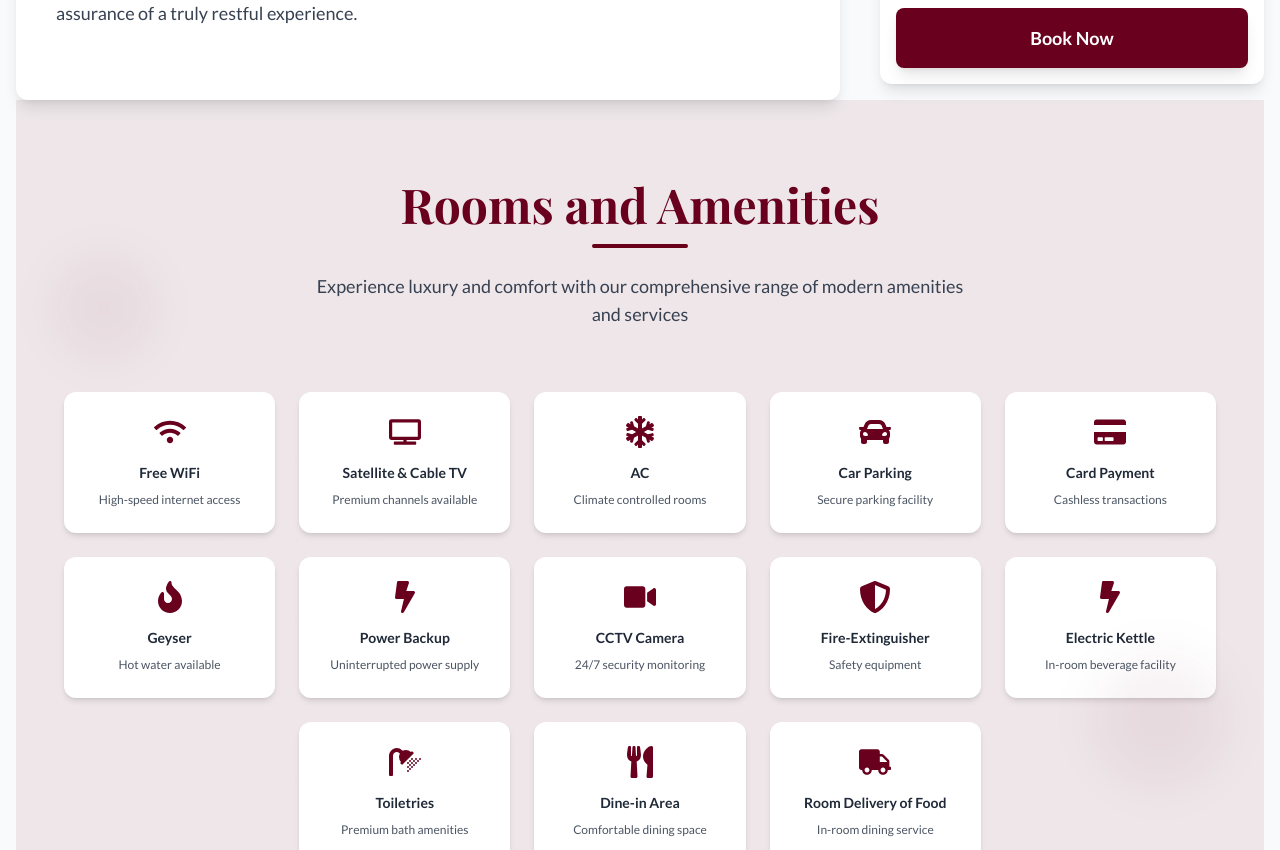
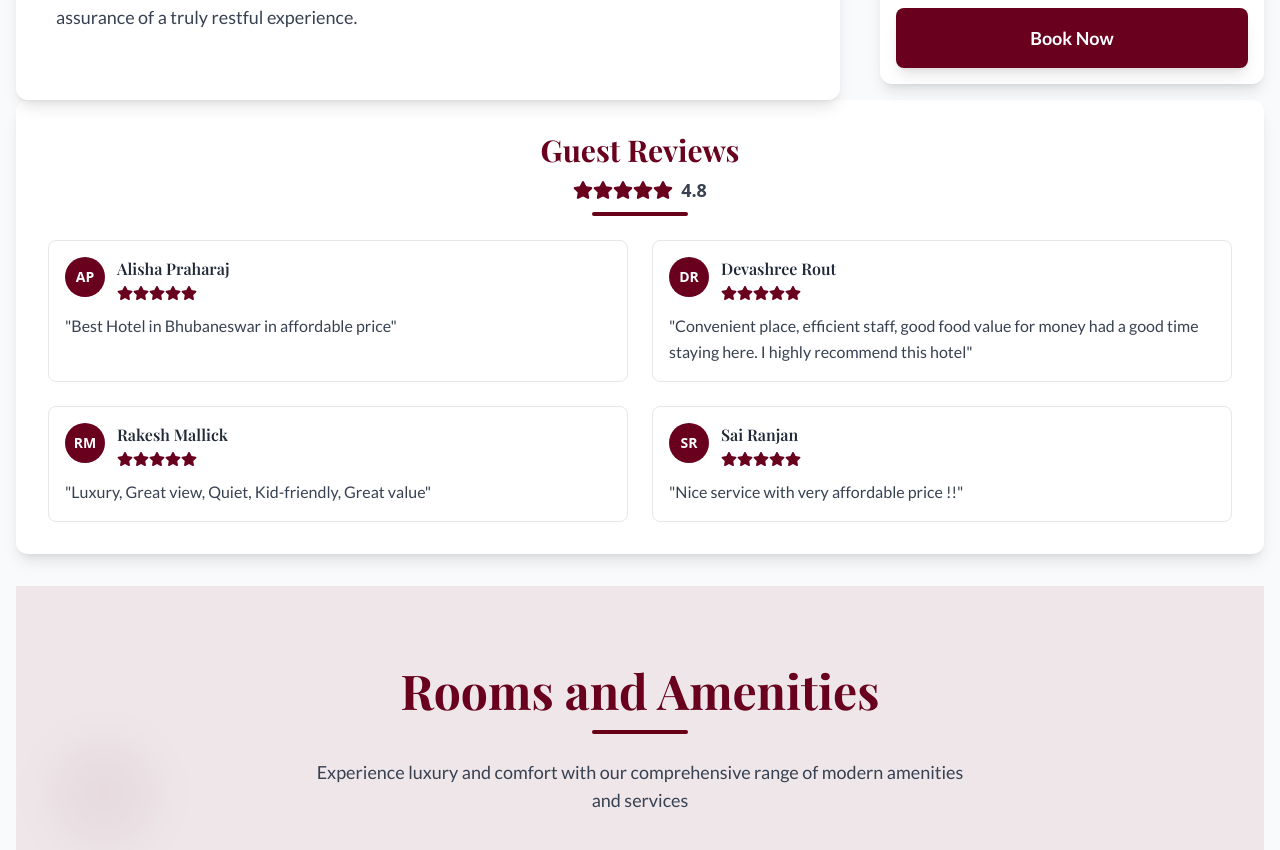
Before and after one commit to enlivenresidency/Enliven-residency, a React (Vite) app in the folder frontend/: page /enliven-niladri in a window 1280 px wide. Shown: the part 1126-1976 px from the top of the page. Built offline with nearby package versions, Linux system fonts and the light colour scheme.

Commit message:
added review section and some minor changes

```diff
--- /dev/null
+++ b/frontend/src/components/NiladriReviews.jsx
@@ -0,0 +1,100 @@
+// components/NiladriReviews.jsx
+import React from 'react';
+import { FaStar } from 'react-icons/fa';
+
+const NiladriReviews = () => {
+  const reviews = [
+    {
+      id: 1,
+      name: "Alisha Praharaj",
+      rating: 5,
+      text: "Best Hotel in Bhubaneswar in affordable price"
+    },
+    {
+      id: 2,
+      name: "Devashree Rout",
+      rating: 5,
+      text: "Convenient place, efficient staff, good food value for money had a good time staying here. I highly recommend this hotel"
+    },
+    {
+      id: 3,
+      name: "Rakesh Mallick",
+      rating: 5,
+      text: "Luxury, Great view, Quiet, Kid-friendly, Great value"
+    },
+    {
+      id: 4,
+      name: "Sai Ranjan",
+      rating: 5,
+      text: "Nice service with very affordable price !!"
+    }
+  ];
+
+  const averageRating = 4.8;
+
+  return (
+    <div className="w-full bg-white rounded-xl shadow-lg p-6 md:p-8 mb-8">
+      {/* Header */}
+      <div className="text-center mb-6">
+        <h2 className="text-2xl md:text-3xl font-bold font-heading text-primary mb-2">
+          Guest Reviews
+        </h2>
+        <div className="flex items-center justify-center gap-2 mb-2">
+          <div className="flex items-center">
+            {[...Array(5)].map((_, i) => (
+              <FaStar
+                key={i}
+                className={`w-5 h-5 ${
+                  i < Math.floor(averageRating)
+                    ? 'text-primary'
+                    : i === Math.floor(averageRating) && averageRating % 1 >= 0.5
+                    ? 'text-primary'
+                    : 'text-gray-300'
+                }`}
+              />
+            ))}
+          </div>
+          <span className="text-lg font-semibold text-gray-700">
+            {averageRating}
+          </span>
+        </div>
+        <div className="w-24 h-1 bg-secondary mx-auto rounded-full"></div>
+      </div>
+
+      {/* Reviews Grid */}
+      <div className="grid grid-cols-1 md:grid-cols-2 gap-6">
+        {reviews.map((review) => (
+          <div key={review.id} className="border border-gray-200 rounded-lg p-4 hover:shadow-md transition-shadow">
+            <div className="flex items-start gap-3 mb-3">
+              <div className="w-10 h-10 bg-primary text-white rounded-full flex items-center justify-center font-semibold text-sm">
+                {review.name.split(' ').map(n => n[0]).join('')}
+              </div>
+              <div className="flex-1">
+                <h4 className="font-semibold text-gray-800 font-heading">
+                  {review.name}
+                </h4>
+                <div className="flex items-center mt-1">
+                  <div className="flex">
+                    {[...Array(5)].map((_, i) => (
+                      <FaStar
+                        key={i}
+                        className={`w-4 h-4 ${
+                          i < review.rating ? 'text-primary' : 'text-gray-300'
+                        }`}
+                      />
+                    ))}
+                  </div>
+                </div>
+              </div>
+            </div>
+            <p className="text-gray-700 font-content leading-relaxed">
+              "{review.text}"
+            </p>
+          </div>
+        ))}
+      </div>
+    </div>
+  );
+};
+
+export default NiladriReviews;
--- a/frontend/src/pages/EnlivenNiladri.jsx
+++ b/frontend/src/pages/EnlivenNiladri.jsx
@@ -1,16 +1,13 @@
 import React, { useRef, useEffect, useState } from "react";
 import { useNavigate } from "react-router-dom";
-import { FaWhatsapp, FaPhone } from "react-icons/fa";
+import { FaMapMarkerAlt, FaWhatsapp, FaPhone } from "react-icons/fa";
+
 import Amenities from "../components/Amenities";
 import MiniBookingForm from "../components/MiniBookingForm";
 import RoomCarousel from "../components/RoomCarousel";
+import NiladriReviews from "../components/NiladriReviews";
 
-const images = [
-  "/banq1.jpg",
-  "/banq2.jpg",
-  "/reception2.jpg",
-  "/room2.jpg",
-];
+const images = ["/room2.jpg", "/room1.jpg"];
 
 const PROPERTY_PRICES = {
   Patia: 1200,
@@ -107,21 +104,25 @@ const EnlivenNiladri = () => {
               </span>
             </div>
             {/* Location */}
+            {/* Location */}
             <div className="mb-3">
               <span className="font-semibold text-primary font-heading text-lg">
                 Location
               </span>
-              <div>
+              <div className="flex items-center mt-1">
+                <FaMapMarkerAlt className="w-4 h-4 mr-2 text-secondary flex-shrink-0" />
                 <a
                   href="https://maps.app.goo.gl/NcPc85GWScYvafJ26"
                   target="_blank"
                   rel="noopener noreferrer"
                   className="text-secondary underline font-content text-base hover:text-primary"
                 >
-                  Niladri Vihar, Near Care Hospital (Backside of KV-4), Bhubaneswar - 751021
+                  Niladri Vihar, Near Care Hospital (Backside of KV-4),
+                  Bhubaneswar - 751021
                 </a>
               </div>
             </div>
+
             {/* Contacts */}
             <div className="mb-3">
               <span className="font-semibold text-primary font-heading text-lg">
@@ -180,9 +181,16 @@ const EnlivenNiladri = () => {
               About this room
             </h2>
             <p className="text-gray-700 font-content leading-relaxed text-lg">
-              Nestled in one of Bhubaneswar's most serene and well-connected neighborhoods, Enliven Residency—Niladri Vihar is your gateway to a refined yet restful stay. Our hotel blends the warmth of traditional Odia hospitality with modern amenities, offering both business and leisure travellers a tranquil escape without compromising on convenience.
-
-              Whether you're visiting Bhubaneswar for work, family events, or simply to explore the heritage-rich capital of Odisha, Enliven Niladri Vihar welcomes you with genuine care, a quiet atmosphere, and the assurance of a truly restful experience.
+              Nestled in one of Bhubaneswar's most serene and well-connected
+              neighborhoods, Enliven Residency—Niladri Vihar is your gateway to
+              a refined yet restful stay. Our hotel blends the warmth of
+              traditional Odia hospitality with modern amenities, offering both
+              business and leisure travellers a tranquil escape without
+              compromising on convenience. Whether you're visiting Bhubaneswar
+              for work, family events, or simply to explore the heritage-rich
+              capital of Odisha, Enliven Niladri Vihar welcomes you with genuine
+              care, a quiet atmosphere, and the assurance of a truly restful
+              experience.
             </p>
           </div>
         </div>
@@ -197,7 +205,7 @@ const EnlivenNiladri = () => {
           <MiniBookingForm onSubmit={handleBookingSubmit} />
         </div>
       </div>
-
+      <NiladriReviews />
       <Amenities />
     </div>
   );
--- a/frontend/src/pages/EnlivenPatia.jsx
+++ b/frontend/src/pages/EnlivenPatia.jsx
@@ -2,14 +2,11 @@ import React, { useRef, useEffect, useState } from "react";
 import { useNavigate } from "react-router-dom";
 
 import MiniBookingForm from "../components/MiniBookingForm";
-import { FaWhatsapp, FaPhone } from "react-icons/fa";
+import { FaWhatsapp, FaPhone, FaMapMarkerAlt } from "react-icons/fa";
 import Amenities from "../components/Amenities";
 import RoomCarousel from "../components/RoomCarousel";
 
-const images = [
-  "/room2.jpg",
-  "/room1.jpg"
-];
+const images = ["/room2.jpg", "/room1.jpg"];
 
 const PROPERTY_PRICES = {
   Patia: 1200,
@@ -106,11 +103,13 @@ const EnlivenPatia = () => {
               </span>
             </div>
             {/* Location */}
+            {/* Location */}
             <div className="mb-3">
               <span className="font-semibold text-primary font-heading text-lg">
                 Location
               </span>
-              <div>
+              <div className="flex items-center mt-1">
+                <FaMapMarkerAlt className="w-4 h-4 mr-2 text-secondary flex-shrink-0" />
                 <a
                   href="https://goo.gl/maps/x5rQP..."
                   target="_blank"
@@ -121,6 +120,7 @@ const EnlivenPatia = () => {
                 </a>
               </div>
             </div>
+
             {/* Contacts */}
             <div className="mb-3">
               <span className="font-semibold text-primary font-heading text-lg">
@@ -180,9 +180,16 @@ const EnlivenPatia = () => {
               About this room
             </h2>
             <p className="text-gray-700 font-content leading-relaxed text-lg">
-              Positioned in the vibrant heart of Bhubaneswar’s fast-growing Patia district, Enliven Residency—Patia brings a remarkable blend of contemporary style, unmatched convenience, and gracious service to the city’s hospitality scene. Our hotel caters equally to discerning business travellers, vacationing families, and guests seeking a seamless, rejuvenating stay near the city’s IT corridor, shopping hubs, and universities.
-
-              From quick business stopovers to extended city breaks, Enliven Residency, Patia is your home in Bhubaneswar—where urban sophistication meets heartfelt Odia hospitality.
+              Positioned in the vibrant heart of Bhubaneswar’s fast-growing
+              Patia district, Enliven Residency—Patia brings a remarkable blend
+              of contemporary style, unmatched convenience, and gracious service
+              to the city’s hospitality scene. Our hotel caters equally to
+              discerning business travellers, vacationing families, and guests
+              seeking a seamless, rejuvenating stay near the city’s IT corridor,
+              shopping hubs, and universities. From quick business stopovers to
+              extended city breaks, Enliven Residency, Patia is your home in
+              Bhubaneswar—where urban sophistication meets heartfelt Odia
+              hospitality.
             </p>
           </div>
         </div>
```
